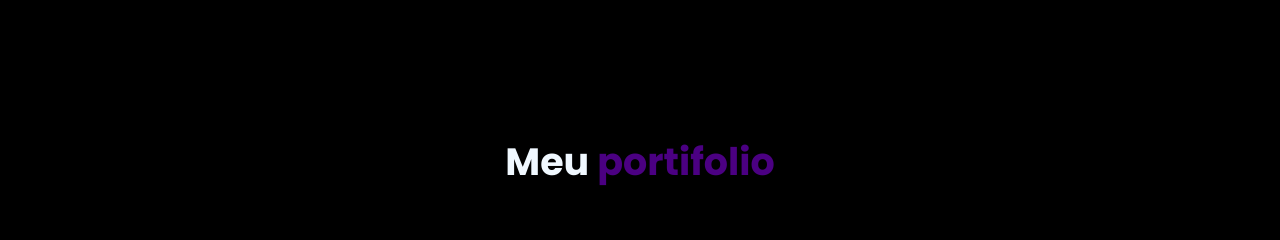
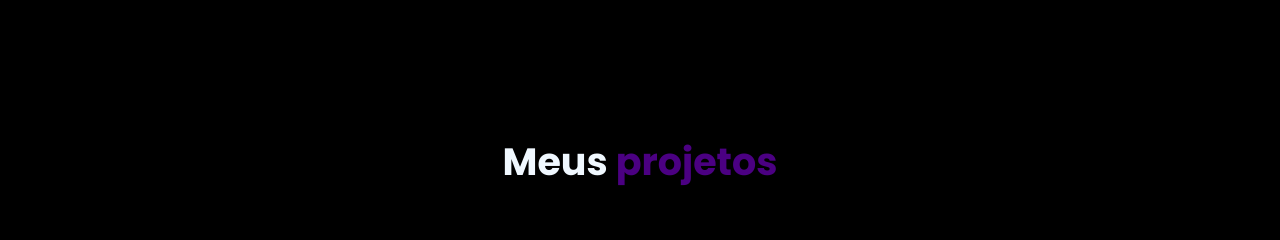
Before and after one commit to mendes-eduarda/portifolio_mendes, a plain HTML site: page index.html in a window 1280 px wide. Shown: the part 2180-2420 px from the top of the page. Drawn offline with nearby package versions, Linux system fonts and the light colour scheme.

Commit message:
Update index.html

```diff
--- a/index.html
+++ b/index.html
@@ -134,7 +134,7 @@
 
         <section class="portifolio">
             <div class="interface">
-                    <h2 class="titulo">Meu <span>portifolio</span></h2>
+                    <h2 class="titulo">Meus <span>projetos</span></h2>
                 </div> <!--titulo-->
                 <div class="flex">
                     <div class="img-port" style="background-image: url(images/onepieceeee.png);">
```
